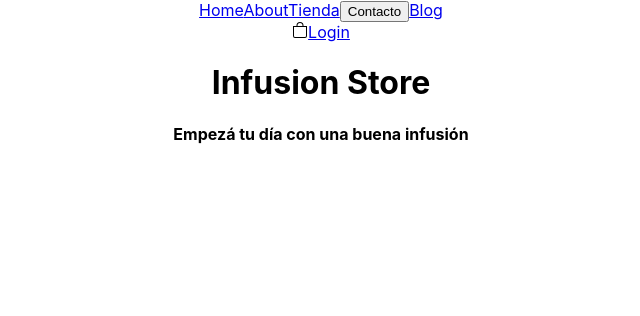
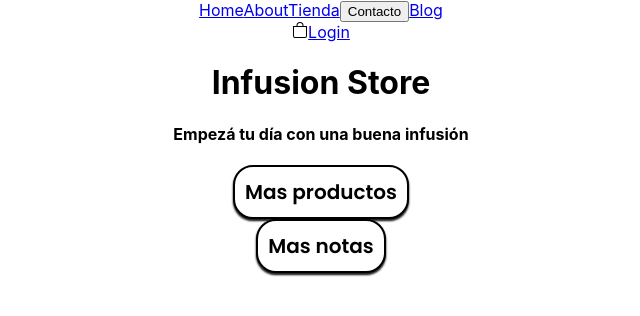
Before and after one commit to IgnacioSM98/pf-gp1-deploy, a React (Create React App) app in the folder client/: page / in a window 1280 px wide. Shown: the top 316 px of the page, without its empty margins (319-959 px from the left). Built offline with nearby package versions, Linux system fonts and the light colour scheme.

Commit message:
creo el componente boton y estilos

```diff
--- /dev/null
+++ b/client/src/Components/Boton/Boton.jsx
@@ -0,0 +1,8 @@
+import React from "react";
+import "./boton.css";
+
+function Boton({ texto }) {
+  return <button className="boton-mas">{texto}</button>;
+}
+
+export default Boton;
--- /dev/null
+++ b/client/src/Components/Boton/boton.css
@@ -0,0 +1,26 @@
+@import url("https://fonts.googleapis.com/css2?family=Poppins:ital,wght@0,200;0,300;0,400;0,600;1,400;1,500&display=swap");
+
+.boton-mas {
+  background-color: white;
+  font-family: Poppins;
+  font-size: 20px;
+  color: black;
+  border-radius: 20px;
+  padding: 10px;
+  border: 2px solid black;
+  font-weight: 800;
+  box-shadow: 0 2px 2px 0 #222, 0 2px 2px 0 darkgray;
+  -webkit-transition-duration: 0.3s;
+  transition-duration: 0.3s;
+}
+
+.boton-mas:hover {
+  background-color: #222;
+  color: white;
+}
+
+.boton-mas:active {
+  background-color: #222;
+  box-shadow: 0 5px darkgray;
+  transform: translateY(5px);
+}
--- a/client/src/Components/Home/Home.jsx
+++ b/client/src/Components/Home/Home.jsx
@@ -1,6 +1,6 @@
 import React from "react";
 import { Link } from "react-router-dom";
-import Producto from "../Producto/Producto";
+import Boton from "../Boton/Boton";
 
 export default function Home() {
   return (
@@ -29,6 +29,18 @@ export default function Home() {
 
       <h1>Infusion Store</h1>
       <h4>Empezá tu día con una buena infusión</h4>
+
+      <div>
+        <Link to="/tienda">
+          <Boton texto="Mas productos" />
+        </Link>
+      </div>
+
+      <div>
+        <Link to="/blog">
+          <Boton texto="Mas notas" />
+        </Link>
+      </div>
     </>
   );
 }
```
